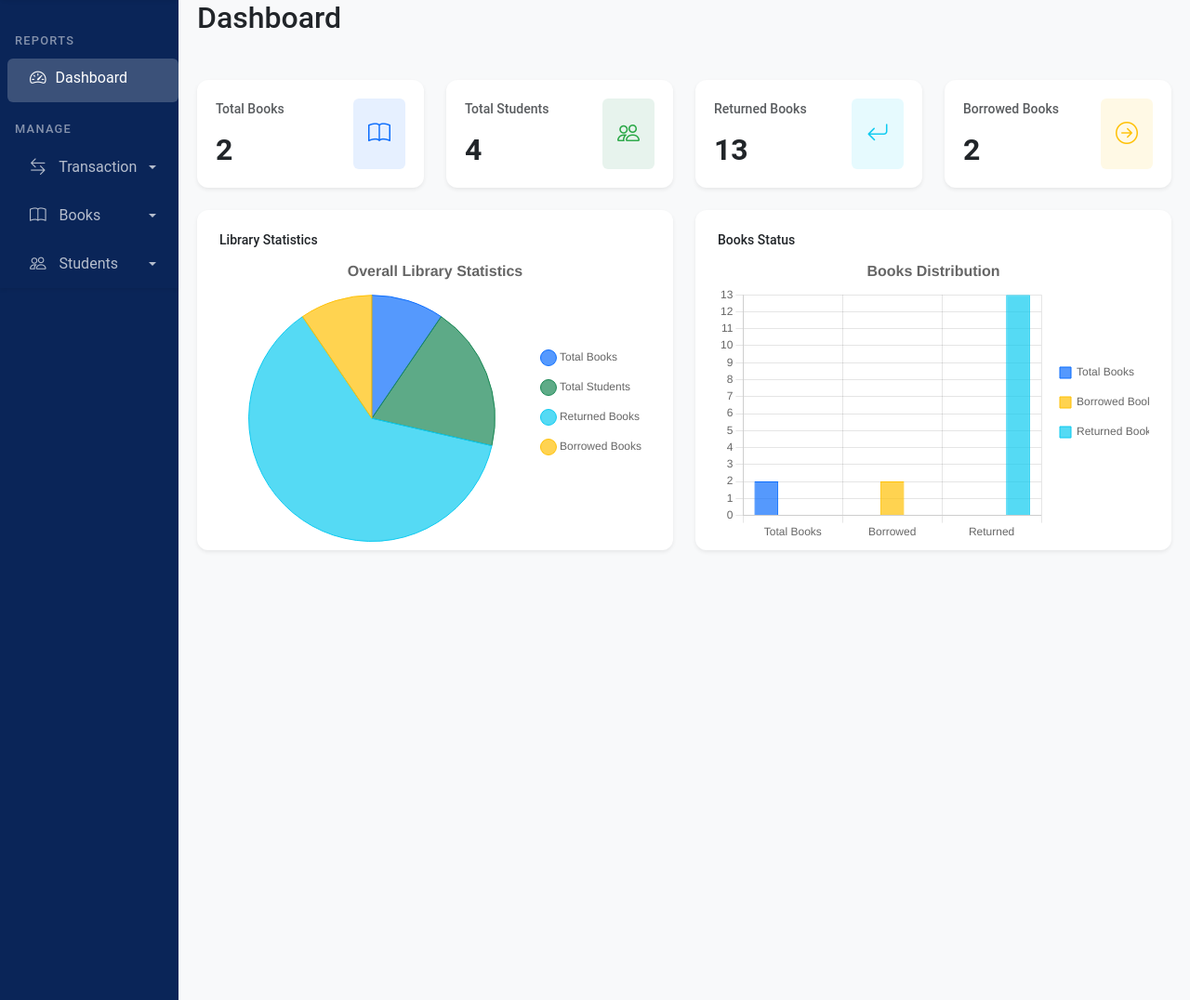
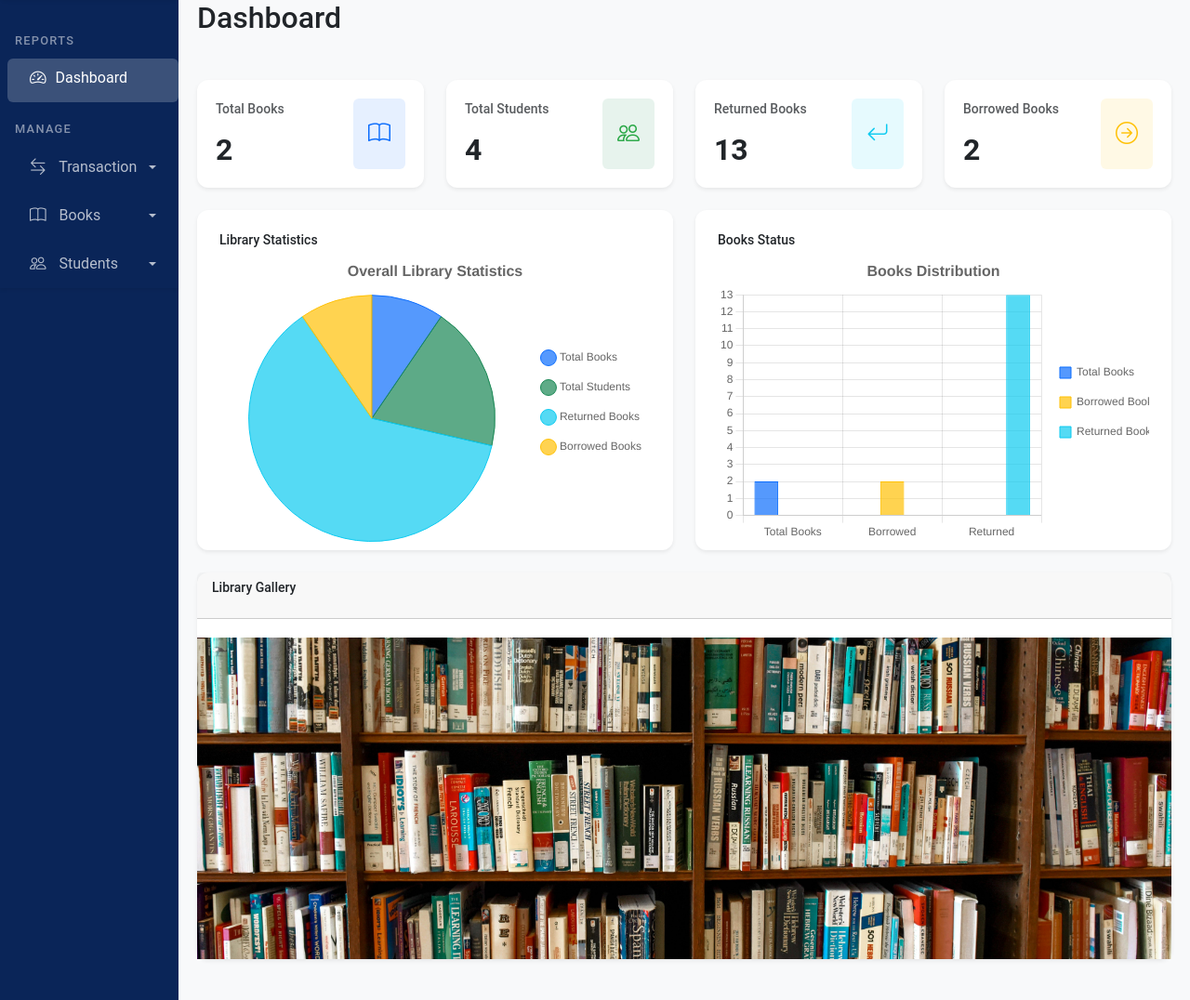
Before and after one commit to gabutin12/Borrow-LMS, a PHP site: page /dashboard.php in a window 1280 px wide. Shown: the part 132-1208 px from the top of the page at 93% size. Run offline with PHP 8.4, Linux system fonts and the light colour scheme; a user stored in the database is signed in; data comes from the database, SQL or seed files in the repository; some libraries are stand-ins or nearby versions; grey boxes are pictures that could not be loaded.

Commit message:
Adding a slider, lib/images/imgs

```diff
--- a/css/styles.css
+++ b/css/styles.css
@@ -56,7 +56,6 @@ h6,
 .navbar-left span {
   color: #fff; /* Ensure LMS text is white */
 }
-
 
 
 /* Navbar Right */
@@ -671,3 +670,34 @@ a:hover .card .text-warning {
 .card.shadow-sm.mb-4 .table-responsive {
   margin: -0.5rem -0.5rem -0.5rem -0.5rem;
 }
+
+
+/* Slider image */
+.main-content {
+  height: auto;
+  overflow-y: auto;
+  padding: 20px;
+}
+
+.wrapper {
+  display: flex;
+  min-height: 100vh;
+}
+
+/* Slider specific styles */
+.slider-section {
+  margin-top: 2rem;
+  margin-bottom: 2rem;
+}
+
+@keyframes slidy {
+  0% { left: 0%; }
+  20% { left: 0%; }
+  25% { left: -100%; }
+  45% { left: -100%; }
+  50% { left: -200%; }
+  70% { left: -200%; }
+  75% { left: -300%; }
+  95% { left: -300%; }
+  100% { left: -400%; }
+}
--- a/dashboard.php
+++ b/dashboard.php
@@ -62,12 +62,8 @@ if ($_SERVER["REQUEST_METHOD"] == "POST") {
     <div class="main-content">
         <!-- Header Section -->
         <div class="mb-4 text-bold">
-            <h2 class="mb-3">
-                Dashboard
-            </h2>
+            <h2 class="mb-3">Dashboard</h2>
         </div>
-
-
         <div class="con tainer-fluid py-4">
             <div class="row g-4">
                 <!-- Total Books Card -->
@@ -172,6 +168,19 @@ if ($_SERVER["REQUEST_METHOD"] == "POST") {
                     </div>
                 </div>
             </div>
+            <!-- After the charts section -->
+<div class="row mt-4">
+    <div class="col-md-12">
+        <div class="card shadow-sm">
+            <div class="card-header">
+                <h5 class="card-title mb-0">Library Gallery</h5>
+            </div>
+            <div class="card-body p-0">
+                <?php include('./includes/slide.php'); ?>
+            </div>
+        </div>
+    </div>
+</div>
         </div>
     </div>
 
--- /dev/null
+++ b/includes/slide.php
@@ -0,0 +1,92 @@
+<div class="slider-container">
+    <div id="slidy-container">
+        <figure id="slidy">
+            <img src="./lib/images/library1.jpg" alt="library1">
+            <img src="./lib/images/library2.jpg" alt="library2">
+            <img src="./lib/images/library3.jpg" alt="library3">
+            <img src="./lib/images/library4.jpg" alt="library4">
+            <img src="./lib/images/library5.jpg" alt="library5">
+            <img src="./lib/images/library6.jpg" alt="library6">
+            <img src="./lib/images/library7.jpg" alt="library7">
+        </figure>
+    </div>
+</div>
+
+<style>
+.slider-container {
+    width: 100%;
+    overflow: hidden;
+    margin-top: 20px;
+}
+
+#slidy-container {
+    width: 100%;
+    overflow: hidden;
+}
+
+#slidy {
+    margin: 0;
+    padding: 0;
+    list-style: none;
+    position: relative;
+}
+
+#slidy img {
+    width: 100%;
+    height: 400px; /* Fixed height for all images */
+    object-fit: cover;
+    display: block;
+}
+</style>
+<script>
+	var timeOnSlide = 3,
+		timeBetweenSlides = 1,
+		animationstring = 'animation',
+		animation = false,
+		keyframeprefix = '',
+		domPrefixes = 'Webkit Moz O Khtml'.split(' '),
+		pfx = '',
+		slidy = document.getElementById("slidy");
+	if (slidy.style.animationName !== undefined) {
+		animation = true;
+	}
+	if (animation === false) {
+		for (var i = 0; i < domPrefixes.length; i++) {
+			if (slidy.style[domPrefixes[i] + 'AnimationName'] !== undefined) {
+				pfx = domPrefixes[i];
+				animationstring = pfx + 'Animation';
+				keyframeprefix = '-' + pfx.toLowerCase() + '-';
+				animation = true;
+				break;
+			}
+		}
+	}
+	if (animation === false) {
+		// animate using a JavaScript fallback, if you wish
+	} else {
+		var images = slidy.getElementsByTagName("img"),
+			firstImg = images[0],
+			imgWrap = firstImg.cloneNode(false);
+		slidy.appendChild(imgWrap);
+		var imgCount = images.length,
+			totalTime = (timeOnSlide + timeBetweenSlides) * (imgCount - 1),
+			slideRatio = (timeOnSlide / totalTime) * 100,
+			moveRatio = (timeBetweenSlides / totalTime) * 100,
+			basePercentage = 100 / imgCount,
+			position = 0,
+			css = document.createElement("style");
+		css.type = "text/css";
+		css.innerHTML += "#slidy { text-align: left; margin: 0; font-size: 0; position: relative; width: " + (imgCount * 100) + "%; }";
+		css.innerHTML += "#slidy img { float: left; width: " + basePercentage + "%; }";
+		css.innerHTML += "@" + keyframeprefix + "keyframes slidy {";
+		for (i = 0; i < (imgCount - 1); i++) {
+			position += slideRatio;
+			css.innerHTML += position + "% { left: -" + (i * 100) + "%; }";
+			position += moveRatio;
+			css.innerHTML += position + "% { left: -" + ((i + 1) * 100) + "%; }";
+		}
+		css.innerHTML += "}";
+		css.innerHTML += "#slidy { left: 0%; " + keyframeprefix + "transform: translate3d(0,0,0); " + keyframeprefix + "animation: " + totalTime + "s slidy infinite; }";
+		document.body.appendChild(css);
+	}
+</script>
```
Also changed, not shown: asdasd.php (deleted, +0 -19 lines), lib/images/library1.jpg (added), lib/images/library2.jpg (added), lib/images/library5.jpg (added), 4 other files.
